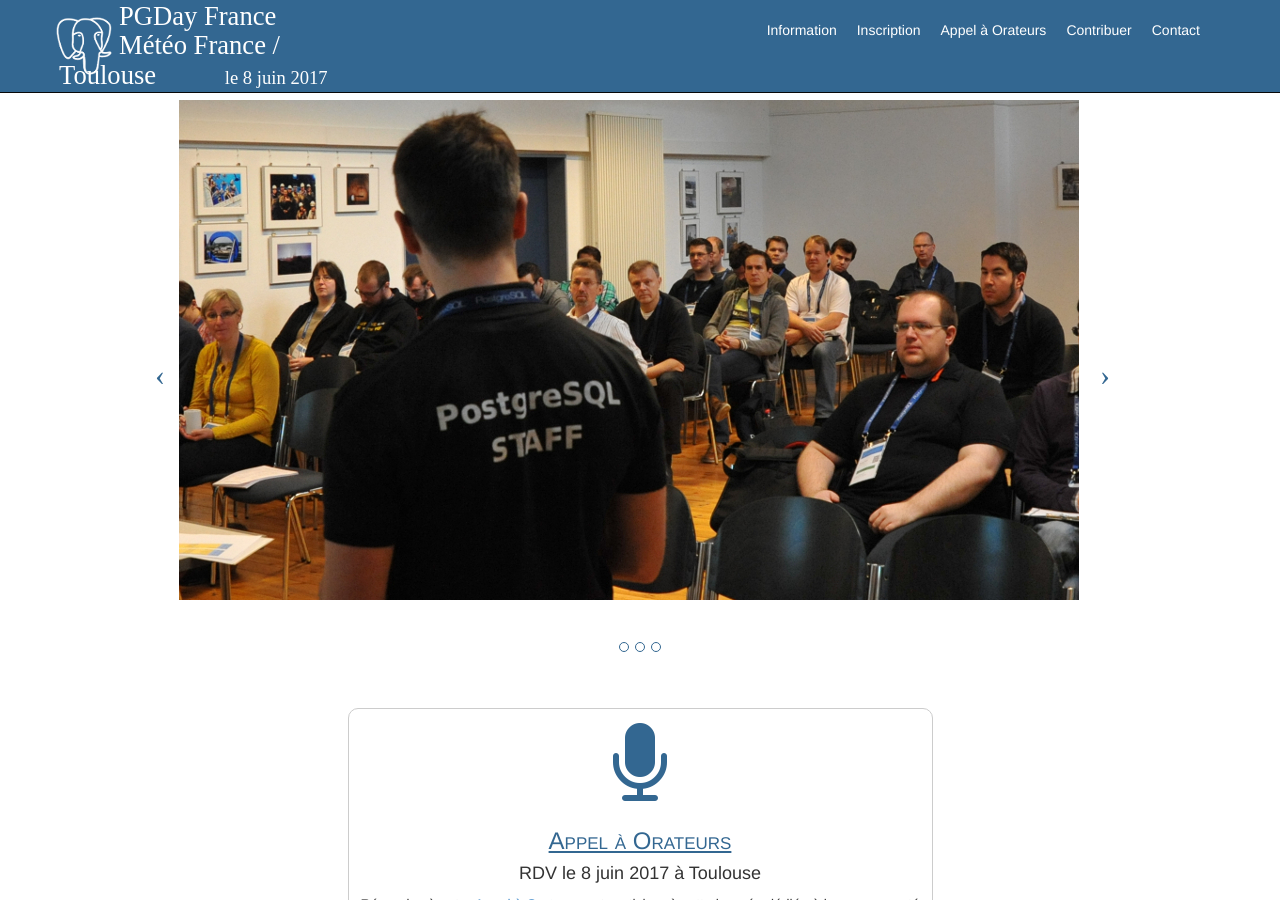
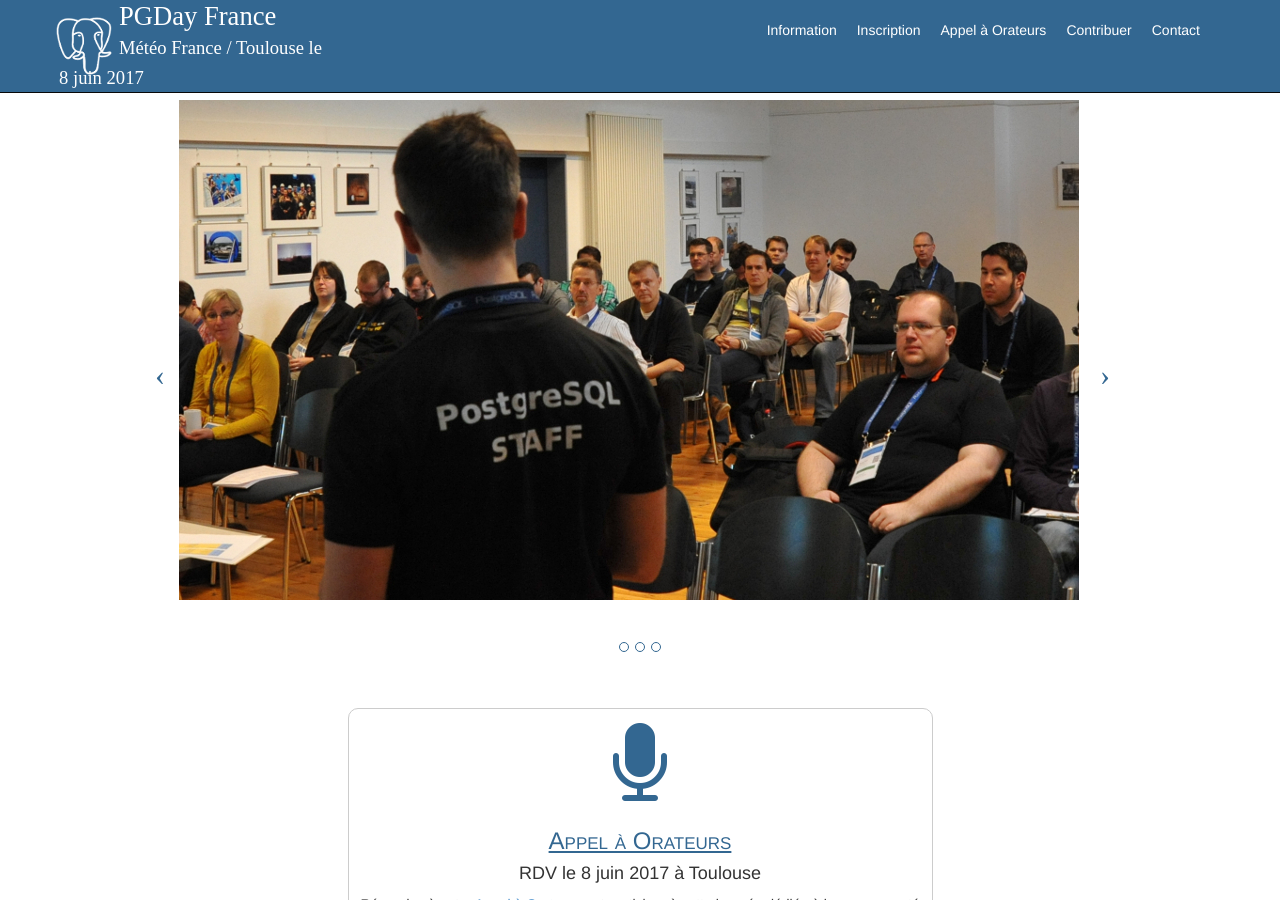
Before and after one commit to postgresqlfr/2024.pgday.fr, a Jekyll site: the page built from index.html, in a window 1280 px wide and 900 px high. Built offline with Jekyll 4.4.1, drawn with Linux system fonts in a browser that asks for light colours; Markdown is read by kramdown in place of the engine named in the settings.

Commit message:
Update default.html

```diff
--- a/_layouts/default.html
+++ b/_layouts/default.html
@@ -26,8 +26,7 @@
           </button>
 
             <div class="navbar-brand"> <a href="index.html">PGDay France</a>
-            <a hrtef="https://www.meteo.fr/">  Météo France / Toulouse</a>
-            <a href="index.html" class="brand-info"> le 8 juin 2017</a>
+            <a class="brand-info" href="/informations.html">  Météo France / Toulouse le 8 juin 2017</a>
               </div>
         </div>
 
```
